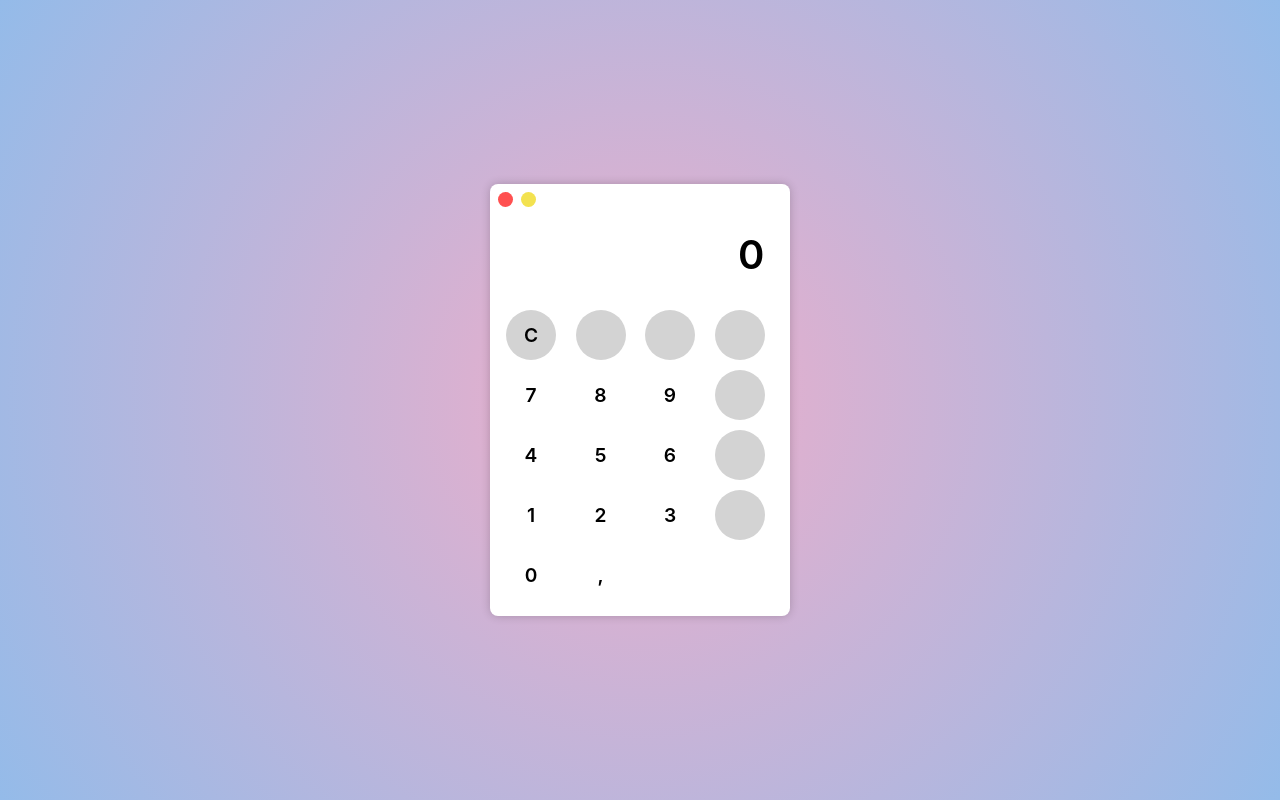
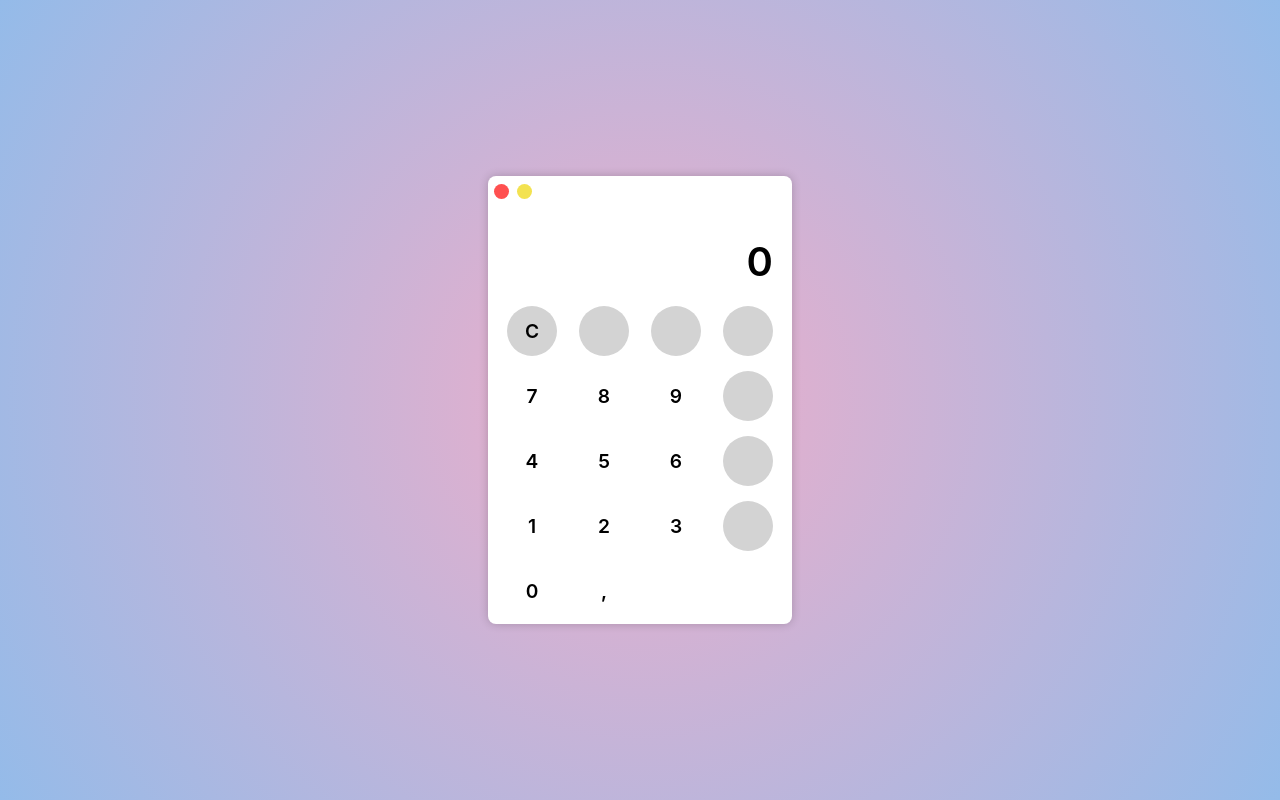
Before and after one commit to harguello92/calculator, a Preact app: page / in a window 1280 px wide. Built offline with nearby package versions, Linux system fonts and the light colour scheme.

Commit message:
feat: layout improvements

```diff
--- a/src/components/Calculator/components/Screen.module.css
+++ b/src/components/Calculator/components/Display.module.css
@@ -1,19 +1,19 @@
 .display {
   color: #000;
-  padding: .6rem;
-  margin: 0 1rem;
+  padding: 1rem 0rem 1.5rem;
   text-align: right;
 }
 
 .operations {
+  font-size: 0.9rem;
   color: grey;
-  will-change: height;
-  transition: height 200ms linear;
-  height: auto;
+  height: 20px;
+  margin: 0 0 0.4rem;
 }
 
 .total {
   margin: 0;
   font-size: 2.5rem;
+  line-height: 2.5rem;
   font-weight: 600;
 }
--- a/src/components/Calculator/components/Screen.tsx
+++ b/src/components/Calculator/components/Display.tsx
@@ -1,15 +1,15 @@
 import useGlobalState from "../../../hooks/useGlobalState";
-import styles from "./Screen.module.css";
+import styles from "./Display.module.css";
 
-function Screen() {
+function Display() {
   const { display, subDisplay } = useGlobalState();
 
   return (
     <div className={styles.display}>
-      <small className={styles.operations}>{subDisplay}</small>
+      <p className={styles.operations}>{subDisplay}</p>
       <p className={styles.total}>{display}</p>
     </div>
   );
 }
 
-export default Screen;
+export default Display;
--- a/src/components/Calculator/components/Header.module.css
+++ b/src/components/Calculator/components/Header.module.css
@@ -1,9 +1,5 @@
 .header {
-  display: flex;
-  justify-content: space-between;
-  align-items: center;
-  gap: 1rem;
-  padding: .5rem;
+  margin: 0 -0.8rem;
 }
 
 .actions {
--- a/src/components/Calculator/components/Header.tsx
+++ b/src/components/Calculator/components/Header.tsx
@@ -16,12 +16,14 @@ function Header() {
       <div className={styles.actions}>
         <span
           className={classNames(styles.button, styles.closeButton)}
-          onClick={onClose}>
+          onClick={onClose}
+        >
           <Close width={10} height={10} />
         </span>
         <span
           className={classNames(styles.button, styles.minimizeButton)}
-          onClick={onMinimize}>
+          onClick={onMinimize}
+        >
           <Minimize width={10} height={10} />
         </span>
       </div>
--- a/src/components/Calculator/components/Keyboard/index.module.css
+++ b/src/components/Calculator/components/Keyboard/index.module.css
@@ -1,14 +1,14 @@
 .keyboard {
-display: grid;
-grid-template-columns: repeat(4, 1fr);
-gap: 10px;
-padding: 1rem;
+  display: grid;
+  grid-template-columns: repeat(4, 1fr);
+  gap: 15px 22px;
 }
 
 .key {
   display: flex;
   align-items: center;
   justify-content: center;
+  justify-self: center;
   height: 50px;
   width: 50px;
   background: transparent;
@@ -19,6 +19,7 @@ padding: 1rem;
   cursor: pointer;
   border-radius: 50%;
   transition: transform 100ms linear;
+  padding: 0;
 }
 
 .key:hover {
@@ -26,7 +27,6 @@ padding: 1rem;
 }
 
 .key--bullet {
-  border-radius: 50%;
   background-color: #d3d3d3;
 }
 
--- a/src/components/Calculator/index.tsx
+++ b/src/components/Calculator/index.tsx
@@ -1,6 +1,6 @@
 import { GlobalContextProvider } from "../../context/GlobalState";
 import Header from "./components/Header";
-import Screen from "./components/Screen";
+import Display from "./components/Display";
 import Keyboard from "./components/Keyboard";
 import styles from "./styles.module.css";
 
@@ -9,7 +9,7 @@ function Calculator() {
     <div className={styles.calculator}>
       <Header />
       <GlobalContextProvider>
-        <Screen />
+        <Display />
         <Keyboard />
       </GlobalContextProvider>
     </div>
--- a/src/components/Calculator/styles.module.css
+++ b/src/components/Calculator/styles.module.css
@@ -2,8 +2,8 @@
   border-radius: var(--border-radius);
   background: var(--color-calculator-background);
   box-shadow: var(--shadow-medium);
-  width: 300px;
   display: flex;
   flex-direction: column;
   overflow: hidden;
+  padding: 0.5rem 1.2rem;
 }
```
